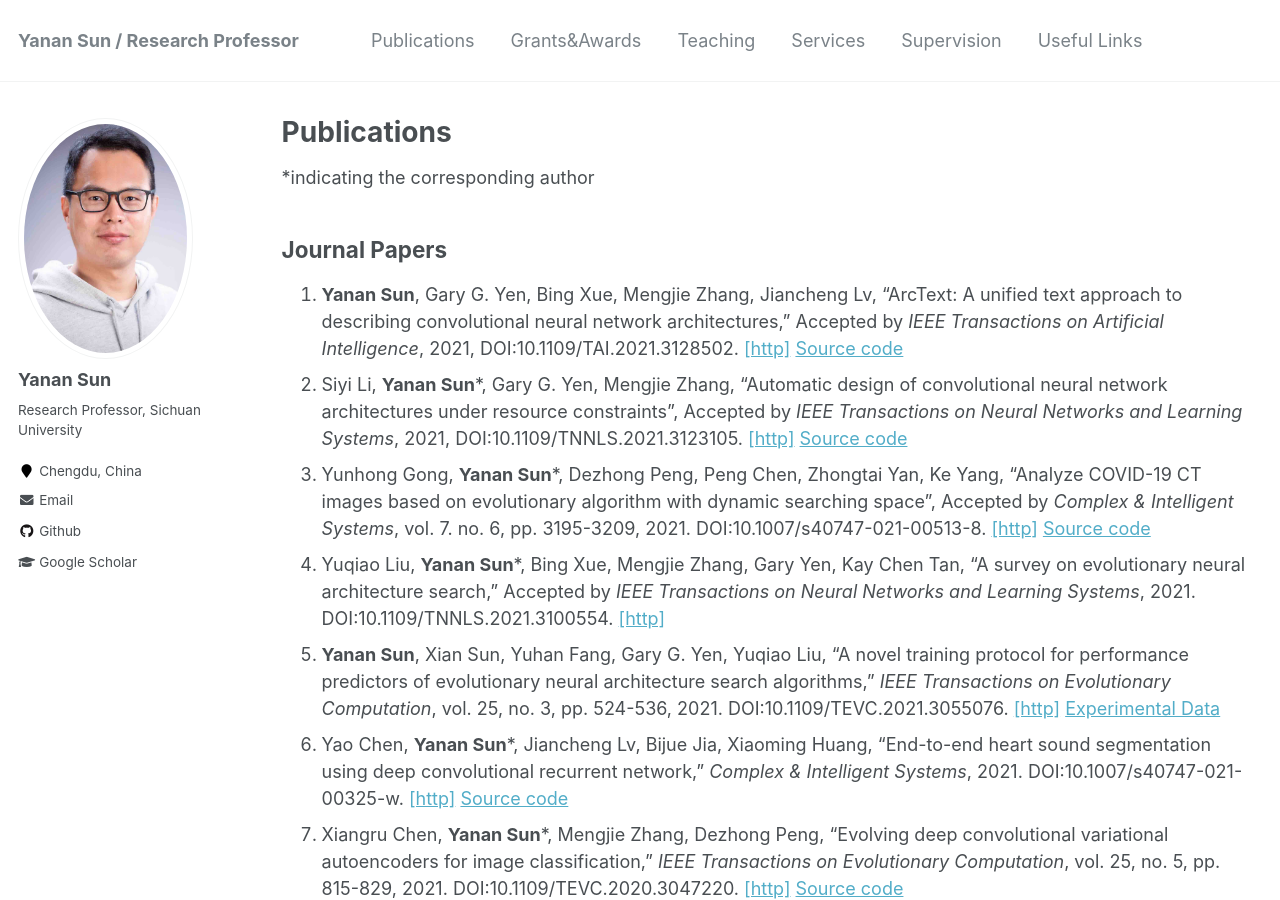
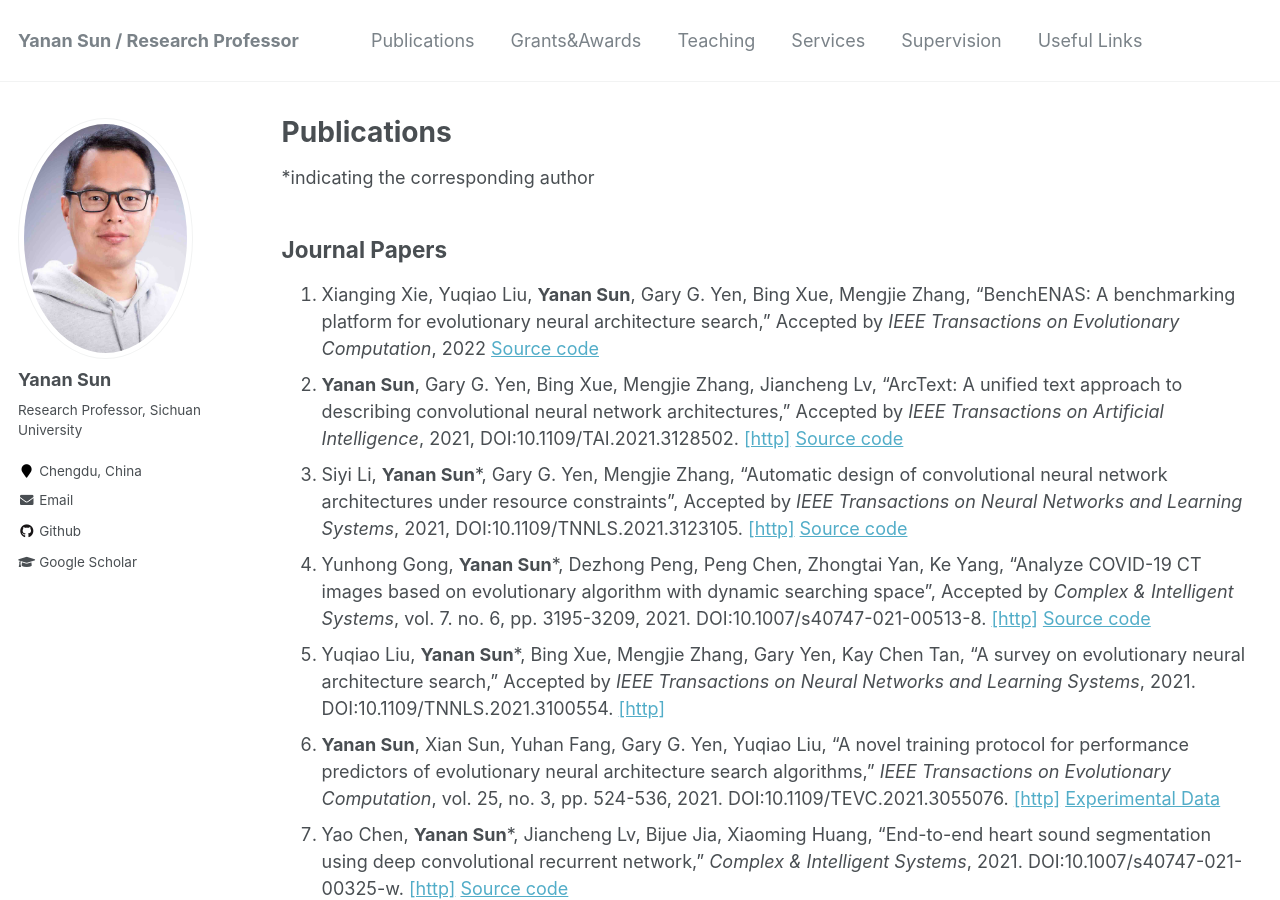
Before and after one commit to yn-sun/yn-sun.github.io, a Jekyll site: the page built from _pages/publications.md, in a window 1280 px wide and 900 px high. Built offline with Jekyll 4.4.1, drawn with Linux system fonts in a browser that asks for light colours; comment, search, counter and statistics services are not loaded.

Commit message:
Update publications.md

```diff
--- a/_pages/publications.md
+++ b/_pages/publications.md
@@ -7,28 +7,29 @@
 *indicating the corresponding author
 ## Journal Papers
 
-1. **Yanan Sun**, Gary G. Yen, Bing Xue, Mengjie Zhang, Jiancheng Lv, "ArcText: A unified text approach to describing convolutional neural network architectures," Accepted by <i>IEEE Transactions on Artificial Intelligence</i>, 2021, DOI:10.1109/TAI.2021.3128502. [[http]](https://ieeexplore.ieee.org/document/9618852) [Source code](https://github.com/yn-sun/arctext)
-2. Siyi Li, **Yanan Sun***, Gary G. Yen, Mengjie Zhang, "Automatic design of convolutional neural network architectures under resource constraints", Accepted by <i>IEEE Transactions on Neural Networks and Learning Systems</i>, 2021, DOI:10.1109/TNNLS.2021.3123105. [[http]](https://ieeexplore.ieee.org/document/9609007) [Source code](https://github.com/LLLsy-0868/CH-CNN)
-3. Yunhong Gong, **Yanan Sun***, Dezhong Peng, Peng Chen, Zhongtai Yan, Ke Yang, "Analyze COVID-19 CT images based on evolutionary algorithm with dynamic searching space", Accepted by <i>Complex & Intelligent Systems</i>, vol. 7. no. 6, pp. 3195-3209, 2021. DOI:10.1007/s40747-021-00513-8. [[http]](https://link.springer.com/article/10.1007%2Fs40747-021-00513-8) [Source code](https://github.com/yh-gong/EAVLCOVID)
-4. Yuqiao Liu, **Yanan Sun***, Bing Xue, Mengjie Zhang, Gary Yen, Kay Chen Tan, "A survey on evolutionary neural architecture search," Accepted by <i>IEEE Transactions on Neural Networks and Learning Systems</i>, 2021. DOI:10.1109/TNNLS.2021.3100554. [[http]](https://ieeexplore.ieee.org/abstract/document/9508774)
-5. **Yanan Sun**, Xian Sun, Yuhan Fang, Gary G. Yen, Yuqiao Liu, "A novel training protocol for performance predictors of evolutionary neural architecture search algorithms," <i>IEEE Transactions on Evolutionary Computation</i>, vol. 25, no. 3, pp. 524-536, 2021. DOI:10.1109/TEVC.2021.3055076. [[http]](https://ieeexplore.ieee.org/document/9336721) [Experimental Data](https://github.com/yn-sun/PRI)
-6. Yao Chen, **Yanan Sun***, Jiancheng Lv, Bijue Jia, Xiaoming Huang, "End-to-end heart sound segmentation using deep convolutional recurrent network," <i>Complex & Intelligent Systems</i>, 2021. DOI:10.1007/s40747-021-00325-w. [[http]](https://link.springer.com/article/10.1007/s40747-021-00325-w) [Source code](https://github.com/yn-sun/paper_source_code/tree/main/CLSTM)
-7. Xiangru Chen, **Yanan Sun***, Mengjie Zhang, Dezhong Peng, "Evolving deep convolutional variational autoencoders for image classification," <i>IEEE Transactions on Evolutionary Computation</i>, vol. 25, no. 5, pp. 815-829, 2021. DOI:10.1109/TEVC.2020.3047220. [[http]](https://ieeexplore.ieee.org/document/9306892) [Source code](https://github.com/yn-sun/evovae)
-8. Qing Ye, **Yanan Sun**\*, Jixin Zhang, Jiancheng Lv\*, "A distributed framework for EA-based NAS," <i>IEEE Transactions on Parallel and Distributed Systems</i>, vol. 32, no. 7, pp. 1753-1764, 2020. DOI:10.1109/TPDS.2020.3046774. [[http]](https://ieeexplore.ieee.org/document/9305984) [Source code](https://github.com/Fuyeking/Distributed-EA-based-NAS)
-9. Yao Chen, Jiancheng Lv, **Yanan Sun**, Bijue Jia, "Heart sound segmentation via duration long–short term memory neural network," <i>Applied Soft Computing</i>, vol. 95, pp. 106540, 2020. DOI:10.1016/j.asoc.2020.106540. [[http]](https://www.sciencedirect.com/science/article/abs/pii/S1568494620304798) [Source code](https://github.com/yn-sun/paper_source_code/tree/main/Duration_LSTM)
-10. **Yanan Sun**, Bing Xue, Mengjie Zhang, Gary G. Yen, Jiancheng Lv, "Automatically designing CNN architectures using genetic algorithm for image classification," <i>IEEE Transactions on Cybernetics</i>, vol. 50, no. 9, pp. 3840-3854, 2020. DOI:10.1109/TCYB.2020.2983860. [[http]](https://ieeexplore.ieee.org/document/9075201) [Source code](https://github.com/yn-sun/cnn-ga) <span style="color: #FF0000">ESI Hot Paper (TOP 0.1% worldwide)</span>
-11. **Yanan Sun**, Bing Xue, Mengjie Zhang, Gary G. Yen, "Completely automated CNN architecture design based on blocks," <i>IEEE Transactions on Neural Networks and Learning Systems</i>, vol. 31, no. 4, pp. 1242-1254, 2020. DOI: 10.1109/TNNLS.2019.2919608. [[http]](https://ieeexplore.ieee.org/document/8742788/) [Source code](https://github.com/yn-sun/ea-cnn) <span style="color: #FF0000">Research Frontier Paper (ONLY one per issue)</span>
-12. **Yanan Sun**, Bing Xue, Mengjie Zhang, Gary G. Yen, "Evolving deep convolutional neural networks for image classification," <i>IEEE Transactions on Evolutionary Computation</i>, vol. 24, no. 2, pp. 394-407, 2020. DOI: 10.1109/TEVC.2019.2916183. [[http]](https://ieeexplore.ieee.org/abstract/document/8712430) [Source code](https://github.com/yn-sun/evocnn) <span style="color: #FF0000">Highly Cited Paper (TOP 1% worldwide)</span>&nbsp;and also &nbsp;<span style="color: #FF0000">Research Frontier Paper (ONLY one per issue)</span>
-13. **Yanan Sun**, Handing Wang, Bing Xue, Yaochu Jin, Gary G. Yen, Mengjie Zhang, "Surrogate-assisted evolutionary deep learning using an end-to-end random forest-based performance predictor," <i>IEEE Transactions on Evolutionary Computation</i>, vol. 24, no. 2, pp. 350-364, 2020. DOI:10.1109/TEVC.2019.2924461. [[http]](https://ieeexplore.ieee.org/document/8744404) [Source code](https://github.com/yn-sun/e2epp)
-14. **Yanan Sun**, Bing Xue, Mengjie Zhang, Gary G. Yen, "A new two-stage evolutionary algorithm for many-objective optimization," <i>IEEE Transactions on Evolutionary Computation</i>, vol. 23, no. 5, pp. 748-761, 2019. DOI: 10.1109/TEVC.2018.2882166. [[http]](https://ieeexplore.ieee.org/document/8540041/) The [source code](https://github.com/BIMK/PlatEMO/tree/master/PlatEMO/Algorithms/MaOEA-IT) has been integrated into the PlatEMO.
-15. Harith Al-Sahaf, Ying Bi, Qi Chen, Yi Mei, **Yanan Sun**, Binh Tran, Bing Xue, Mengjie Zhang (Alphabetical Order), "A survey on evolutionary machine learning,"<i>Journal of the Royal Society of New Zealand</i>, vol. 49, no. 2, pp. 205-228, 2019. DOI: 10.1080/03036758.2019.1609052. [[http]](https://www.tandfonline.com/doi/abs/10.1080/03036758.2019.1609052)
-16. **Yanan Sun**, Bing Xue, Mengjie Zhang, Gary G. Yen, "A particle swarm optimization-based flexible convolutional auto-encoder for image classification," <i>IEEE Transactions on Neural Networks and Learning Systems</i>, vol. 30, no. 8, pp. 2295-2309, 2019. DOI: 10.1109/TNNLS.2018.2881143. [[http]](https://ieeexplore.ieee.org/document/8571181/) [Source code](https://github.com/yn-sun/evocae)
-17. **Yanan Sun**, Gary G. Yen, Zhang Yi, "IGD indicator-based evolutionary algorithm for many-objective optimization problems," <i>IEEE Transactions on Evolutionary Computation</i>, vol. 23, no. 2, pp.173-187, 2019. DOI: 10.1109/TEVC.2018.2791283. [[http]](https://ieeexplore.ieee.org/document/8249827/) The [source code](https://github.com/BIMK/PlatEMO/tree/master/PlatEMO/Algorithms/MaOEA-IGD) has been integrated into the PlatEMO. <span style="color: #FF0000">Highly Cited Paper (TOP 1% worldwide)</span>&nbsp;and also&nbsp;<span style="color: #FF0000">ESI Hot Paper (TOP 0.1% worldwide)</span>
-18. **Yanan Sun**, Gary G. Yen, Zhang Yi, "Evolving unsupervised deep neural networks for learning meaningful representations," <i>IEEE Transactions on Evolutionary Computation</i>, vol. 23, no. 1, pp. 89-103, 2019. DOI: 10.1109/TEVC.2018.2808689. [[http]](https://ieeexplore.ieee.org/document/8300639/) [Source code](https://github.com/yn-sun/eudnn)
-19. **Yanan Sun**, Gary G. Yen, Zhang Yi, "Improved regularity model-based EDA for many-objective optimization," <i>IEEE Transactions on Evolutionary Computation</i>, vol. 22, no. 5, pp. 662-678, 2018. DOI: 10.1109/TEVC.2018.2794319. [[http]](https://www.sciencedirect.com/science/article/pii/S0950705117303015)
-20. **Yanan Sun**, Gary G. Yen, Zhang Yi, "Reference line-based estimation of distribution algorithm for many-objective optimization," <i>Knowledge-Based Systems</i>, vol. 132, pp. 129-143, 2017. DOI: 10.1016/J.KNOSYS.2017.06.021. [[http]](https://www.sciencedirect.com/science/article/pii/S0950705117303015)
-21. **Yanan Sun**, Hua Mao, Yongsheng Sang, Zhang Yi, "Explicit guiding auto-encoders for learning meaningful representation," <i>Neural Computing and Applications</i>, vol. 28, no. 3, pp. 429-436, 2017. DOI: 10.1007/S00521-015-2082-X. [[http]](https://link.springer.com/article/10.1007%2Fs00521-015-2082-x)
-22. **Yanan Sun**, Hua Mao, Quan Guo, Zhang Yi, "Learning a good representation with unsymmetrical auto-encoder," <i>Neural Computing and Applications</i>, vol. 27, no. 5, pp. 1361-1367, 2016. DOI: 10.1007/S00521-015-1939-3. [[http]](https://link.springer.com/article/10.1007/s00521-015-1939-3)
+1. Xianging Xie, Yuqiao Liu, **Yanan Sun**, Gary G. Yen, Bing Xue, Mengjie Zhang, "BenchENAS: A benchmarking platform for evolutionary neural architecture search," Accepted by <i>IEEE Transactions on Evolutionary Computation</i>, 2022 [Source code](https://benchenas.com/)
+2. **Yanan Sun**, Gary G. Yen, Bing Xue, Mengjie Zhang, Jiancheng Lv, "ArcText: A unified text approach to describing convolutional neural network architectures," Accepted by <i>IEEE Transactions on Artificial Intelligence</i>, 2021, DOI:10.1109/TAI.2021.3128502. [[http]](https://ieeexplore.ieee.org/document/9618852) [Source code](https://github.com/yn-sun/arctext)
+3. Siyi Li, **Yanan Sun***, Gary G. Yen, Mengjie Zhang, "Automatic design of convolutional neural network architectures under resource constraints", Accepted by <i>IEEE Transactions on Neural Networks and Learning Systems</i>, 2021, DOI:10.1109/TNNLS.2021.3123105. [[http]](https://ieeexplore.ieee.org/document/9609007) [Source code](https://github.com/LLLsy-0868/CH-CNN)
+4. Yunhong Gong, **Yanan Sun***, Dezhong Peng, Peng Chen, Zhongtai Yan, Ke Yang, "Analyze COVID-19 CT images based on evolutionary algorithm with dynamic searching space", Accepted by <i>Complex & Intelligent Systems</i>, vol. 7. no. 6, pp. 3195-3209, 2021. DOI:10.1007/s40747-021-00513-8. [[http]](https://link.springer.com/article/10.1007%2Fs40747-021-00513-8) [Source code](https://github.com/yh-gong/EAVLCOVID)
+5. Yuqiao Liu, **Yanan Sun***, Bing Xue, Mengjie Zhang, Gary Yen, Kay Chen Tan, "A survey on evolutionary neural architecture search," Accepted by <i>IEEE Transactions on Neural Networks and Learning Systems</i>, 2021. DOI:10.1109/TNNLS.2021.3100554. [[http]](https://ieeexplore.ieee.org/abstract/document/9508774)
+6. **Yanan Sun**, Xian Sun, Yuhan Fang, Gary G. Yen, Yuqiao Liu, "A novel training protocol for performance predictors of evolutionary neural architecture search algorithms," <i>IEEE Transactions on Evolutionary Computation</i>, vol. 25, no. 3, pp. 524-536, 2021. DOI:10.1109/TEVC.2021.3055076. [[http]](https://ieeexplore.ieee.org/document/9336721) [Experimental Data](https://github.com/yn-sun/PRI)
+7. Yao Chen, **Yanan Sun***, Jiancheng Lv, Bijue Jia, Xiaoming Huang, "End-to-end heart sound segmentation using deep convolutional recurrent network," <i>Complex & Intelligent Systems</i>, 2021. DOI:10.1007/s40747-021-00325-w. [[http]](https://link.springer.com/article/10.1007/s40747-021-00325-w) [Source code](https://github.com/yn-sun/paper_source_code/tree/main/CLSTM)
+8. Xiangru Chen, **Yanan Sun***, Mengjie Zhang, Dezhong Peng, "Evolving deep convolutional variational autoencoders for image classification," <i>IEEE Transactions on Evolutionary Computation</i>, vol. 25, no. 5, pp. 815-829, 2021. DOI:10.1109/TEVC.2020.3047220. [[http]](https://ieeexplore.ieee.org/document/9306892) [Source code](https://github.com/yn-sun/evovae)
+9. Qing Ye, **Yanan Sun**\*, Jixin Zhang, Jiancheng Lv\*, "A distributed framework for EA-based NAS," <i>IEEE Transactions on Parallel and Distributed Systems</i>, vol. 32, no. 7, pp. 1753-1764, 2020. DOI:10.1109/TPDS.2020.3046774. [[http]](https://ieeexplore.ieee.org/document/9305984) [Source code](https://github.com/Fuyeking/Distributed-EA-based-NAS)
+10. Yao Chen, Jiancheng Lv, **Yanan Sun**, Bijue Jia, "Heart sound segmentation via duration long–short term memory neural network," <i>Applied Soft Computing</i>, vol. 95, pp. 106540, 2020. DOI:10.1016/j.asoc.2020.106540. [[http]](https://www.sciencedirect.com/science/article/abs/pii/S1568494620304798) [Source code](https://github.com/yn-sun/paper_source_code/tree/main/Duration_LSTM)
+11. **Yanan Sun**, Bing Xue, Mengjie Zhang, Gary G. Yen, Jiancheng Lv, "Automatically designing CNN architectures using genetic algorithm for image classification," <i>IEEE Transactions on Cybernetics</i>, vol. 50, no. 9, pp. 3840-3854, 2020. DOI:10.1109/TCYB.2020.2983860. [[http]](https://ieeexplore.ieee.org/document/9075201) [Source code](https://github.com/yn-sun/cnn-ga) <span style="color: #FF0000">ESI Hot Paper (TOP 0.1% worldwide)</span>
+12. **Yanan Sun**, Bing Xue, Mengjie Zhang, Gary G. Yen, "Completely automated CNN architecture design based on blocks," <i>IEEE Transactions on Neural Networks and Learning Systems</i>, vol. 31, no. 4, pp. 1242-1254, 2020. DOI: 10.1109/TNNLS.2019.2919608. [[http]](https://ieeexplore.ieee.org/document/8742788/) [Source code](https://github.com/yn-sun/ea-cnn) <span style="color: #FF0000">Research Frontier Paper (ONLY one per issue)</span>
+13. **Yanan Sun**, Bing Xue, Mengjie Zhang, Gary G. Yen, "Evolving deep convolutional neural networks for image classification," <i>IEEE Transactions on Evolutionary Computation</i>, vol. 24, no. 2, pp. 394-407, 2020. DOI: 10.1109/TEVC.2019.2916183. [[http]](https://ieeexplore.ieee.org/abstract/document/8712430) [Source code](https://github.com/yn-sun/evocnn) <span style="color: #FF0000">Highly Cited Paper (TOP 1% worldwide)</span>&nbsp;and also &nbsp;<span style="color: #FF0000">Research Frontier Paper (ONLY one per issue)</span>
+14. **Yanan Sun**, Handing Wang, Bing Xue, Yaochu Jin, Gary G. Yen, Mengjie Zhang, "Surrogate-assisted evolutionary deep learning using an end-to-end random forest-based performance predictor," <i>IEEE Transactions on Evolutionary Computation</i>, vol. 24, no. 2, pp. 350-364, 2020. DOI:10.1109/TEVC.2019.2924461. [[http]](https://ieeexplore.ieee.org/document/8744404) [Source code](https://github.com/yn-sun/e2epp)
+15. **Yanan Sun**, Bing Xue, Mengjie Zhang, Gary G. Yen, "A new two-stage evolutionary algorithm for many-objective optimization," <i>IEEE Transactions on Evolutionary Computation</i>, vol. 23, no. 5, pp. 748-761, 2019. DOI: 10.1109/TEVC.2018.2882166. [[http]](https://ieeexplore.ieee.org/document/8540041/) The [source code](https://github.com/BIMK/PlatEMO/tree/master/PlatEMO/Algorithms/MaOEA-IT) has been integrated into the PlatEMO.
+16. Harith Al-Sahaf, Ying Bi, Qi Chen, Yi Mei, **Yanan Sun**, Binh Tran, Bing Xue, Mengjie Zhang (Alphabetical Order), "A survey on evolutionary machine learning,"<i>Journal of the Royal Society of New Zealand</i>, vol. 49, no. 2, pp. 205-228, 2019. DOI: 10.1080/03036758.2019.1609052. [[http]](https://www.tandfonline.com/doi/abs/10.1080/03036758.2019.1609052)
+17. **Yanan Sun**, Bing Xue, Mengjie Zhang, Gary G. Yen, "A particle swarm optimization-based flexible convolutional auto-encoder for image classification," <i>IEEE Transactions on Neural Networks and Learning Systems</i>, vol. 30, no. 8, pp. 2295-2309, 2019. DOI: 10.1109/TNNLS.2018.2881143. [[http]](https://ieeexplore.ieee.org/document/8571181/) [Source code](https://github.com/yn-sun/evocae)
+18. **Yanan Sun**, Gary G. Yen, Zhang Yi, "IGD indicator-based evolutionary algorithm for many-objective optimization problems," <i>IEEE Transactions on Evolutionary Computation</i>, vol. 23, no. 2, pp.173-187, 2019. DOI: 10.1109/TEVC.2018.2791283. [[http]](https://ieeexplore.ieee.org/document/8249827/) The [source code](https://github.com/BIMK/PlatEMO/tree/master/PlatEMO/Algorithms/MaOEA-IGD) has been integrated into the PlatEMO. <span style="color: #FF0000">Highly Cited Paper (TOP 1% worldwide)</span>&nbsp;and also&nbsp;<span style="color: #FF0000">ESI Hot Paper (TOP 0.1% worldwide)</span>
+19. **Yanan Sun**, Gary G. Yen, Zhang Yi, "Evolving unsupervised deep neural networks for learning meaningful representations," <i>IEEE Transactions on Evolutionary Computation</i>, vol. 23, no. 1, pp. 89-103, 2019. DOI: 10.1109/TEVC.2018.2808689. [[http]](https://ieeexplore.ieee.org/document/8300639/) [Source code](https://github.com/yn-sun/eudnn)
+20. **Yanan Sun**, Gary G. Yen, Zhang Yi, "Improved regularity model-based EDA for many-objective optimization," <i>IEEE Transactions on Evolutionary Computation</i>, vol. 22, no. 5, pp. 662-678, 2018. DOI: 10.1109/TEVC.2018.2794319. [[http]](https://www.sciencedirect.com/science/article/pii/S0950705117303015)
+21. **Yanan Sun**, Gary G. Yen, Zhang Yi, "Reference line-based estimation of distribution algorithm for many-objective optimization," <i>Knowledge-Based Systems</i>, vol. 132, pp. 129-143, 2017. DOI: 10.1016/J.KNOSYS.2017.06.021. [[http]](https://www.sciencedirect.com/science/article/pii/S0950705117303015)
+22. **Yanan Sun**, Hua Mao, Yongsheng Sang, Zhang Yi, "Explicit guiding auto-encoders for learning meaningful representation," <i>Neural Computing and Applications</i>, vol. 28, no. 3, pp. 429-436, 2017. DOI: 10.1007/S00521-015-2082-X. [[http]](https://link.springer.com/article/10.1007%2Fs00521-015-2082-x)
+23. **Yanan Sun**, Hua Mao, Quan Guo, Zhang Yi, "Learning a good representation with unsymmetrical auto-encoder," <i>Neural Computing and Applications</i>, vol. 27, no. 5, pp. 1361-1367, 2016. DOI: 10.1007/S00521-015-1939-3. [[http]](https://link.springer.com/article/10.1007/s00521-015-1939-3)
 
 
 
```
